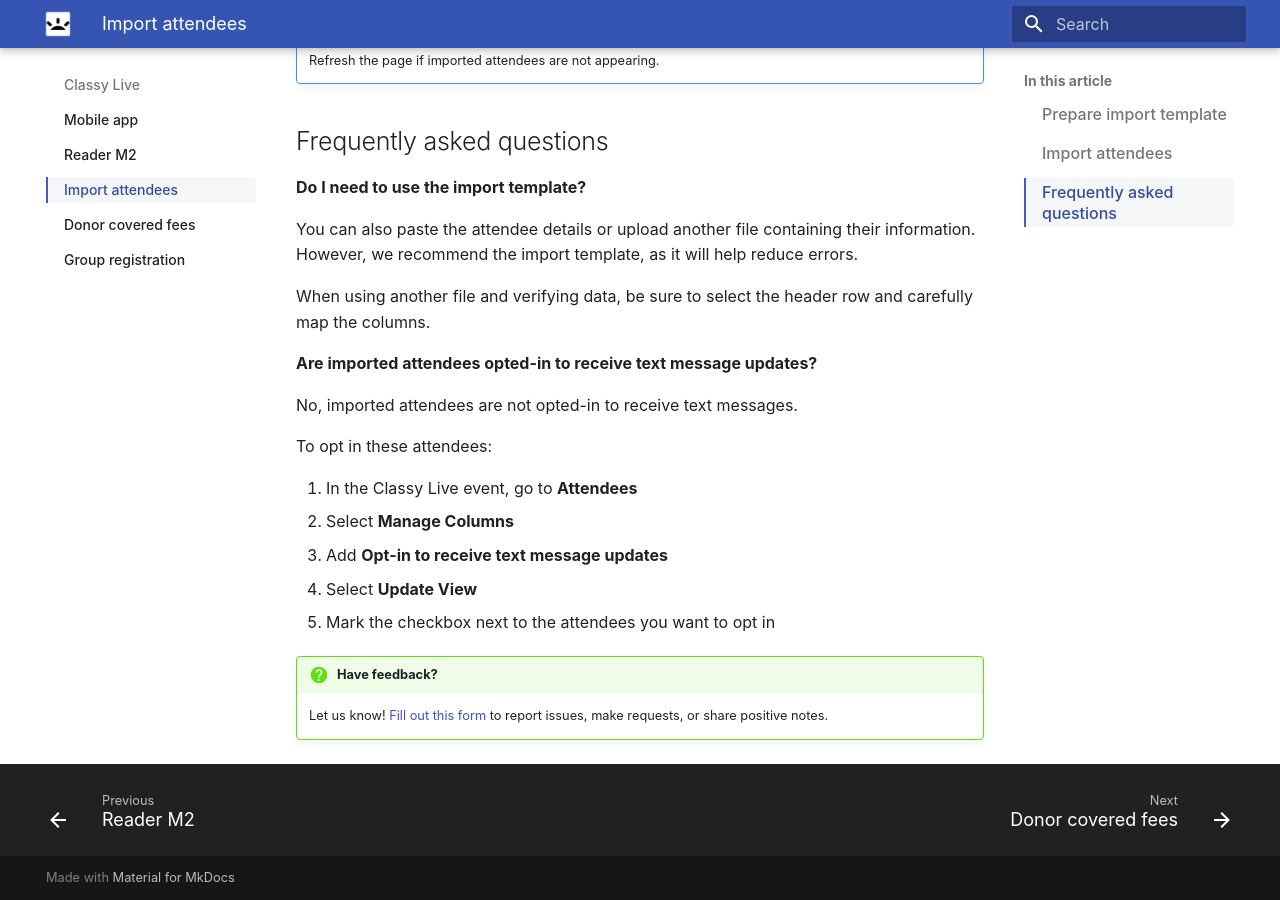
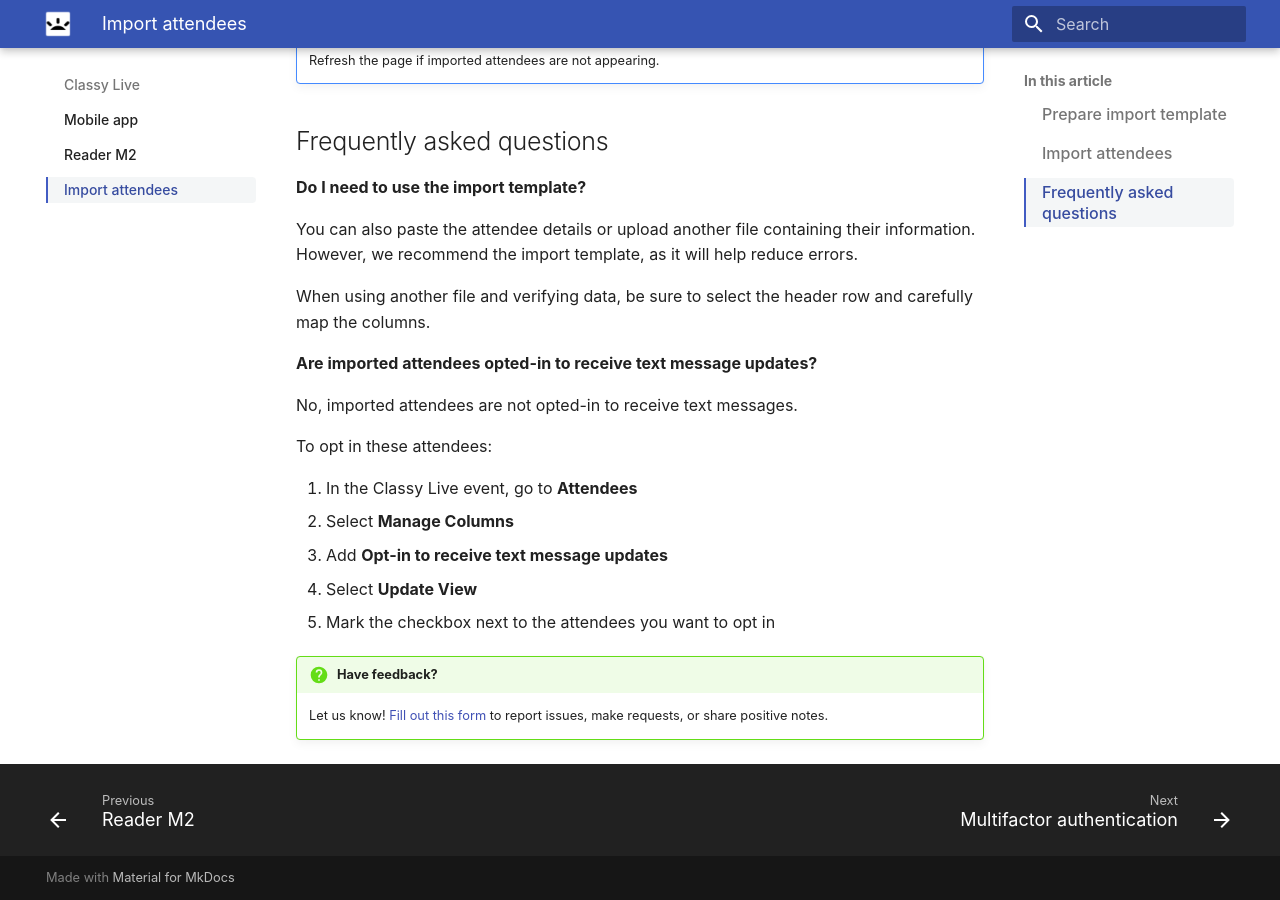
Before and after one commit to truj1ll0/mkdocs-help-center, an MkDocs documentation site: the page built from docs/classy-live/import-attendees.md, in a window 1280 px wide and 900 px high, scrolled down 2307 px. Built offline with MkDocs 1.6.1 and Material for MkDocs 9.7.7, drawn with Linux system fonts in a browser that asks for light colours; some web fonts are replaced.

Commit message:
Redirect dcf and group reg articles

```diff
--- a/mkdocs.yml
+++ b/mkdocs.yml
@@ -73,6 +73,8 @@
         "classy-live/bulk-close.md": "https://support.classy.org/s/article/bulk-close-balances-in-classy-live"
         "giving-cart.md": "https://support.classy.org/s/article/giving-cart"
         "classy-live/card-tokenization.md": "https://support.classy.org/s/article/credit-card-tokenization"
+        "classy-live/donor-covered-fees.md": "https://support.classy.org/s/article/donor-covered-fees-classy-live"
+        "classy-live/group-registration.md": "https://support.classy.org/s/article/group-registration-on-classy-live"
 
 extra:
   analytics:
@@ -88,8 +90,6 @@
       - Mobile app: classy-live/mobile-app.md
       - Reader M2: classy-live/reader-m2.md
       - Import attendees: classy-live/import-attendees.md
-      - Donor covered fees: classy-live/donor-covered-fees.md
-      - Group registration: classy-live/group-registration.md
   - Multifactor authentication: multifactor-authentication.md
   - Campaign insights: campaign-insights.md
   - Current programs: beta-and-lighthouse/current-programs.md
```
Also changed, not shown: storage/classy-live/card-tokenization.md (renamed from docs/classy-live/card-tokenization.md), storage/classy-live/donor-covered-fees.md (renamed from docs/classy-live/donor-covered-fees.md), storage/classy-live/group-registration.md (renamed from docs/classy-live/group-registration.md).
